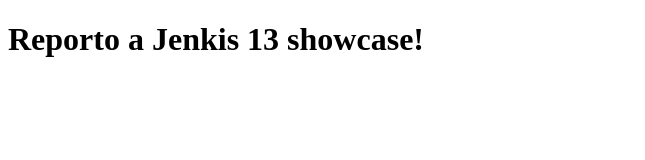
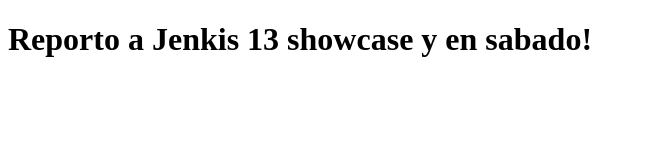
Before and after one commit to AbrilFeynman/nodejenkins, a website: page index.html in a window 1280 px wide. Shown: the whole page, without its empty margins (0-645 px from the left). Drawn offline with Linux system fonts and the light colour scheme.

Commit message:
add day
add day

```diff
--- a/index.html
+++ b/index.html
@@ -6,7 +6,7 @@
 </head>
 
 <body>
-    <h1>Reporto a Jenkis 13 showcase!</h1>
+    <h1>Reporto a Jenkis 13 showcase y en sabado!</h1>
 </body>
 
 </html>
```
